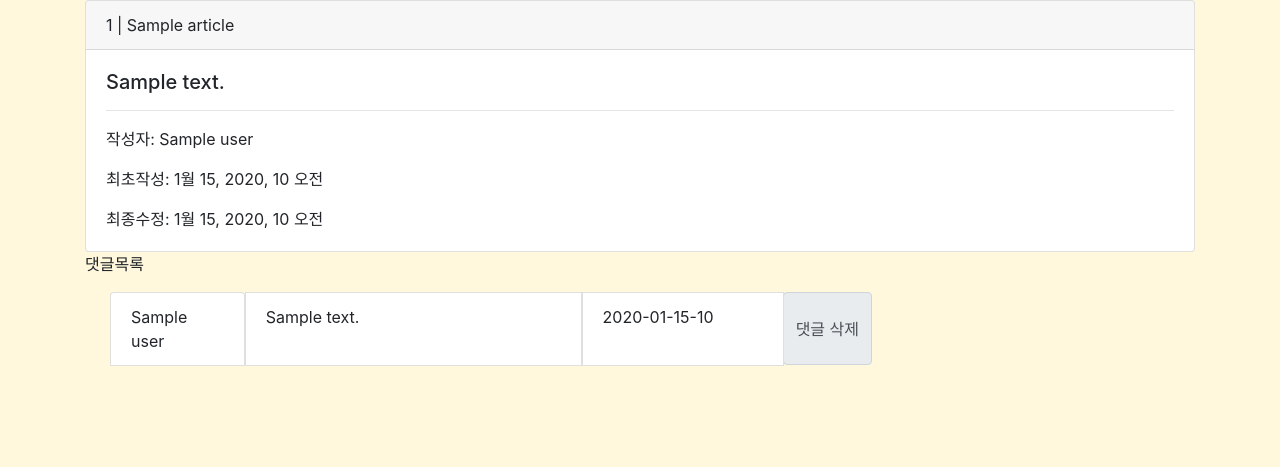
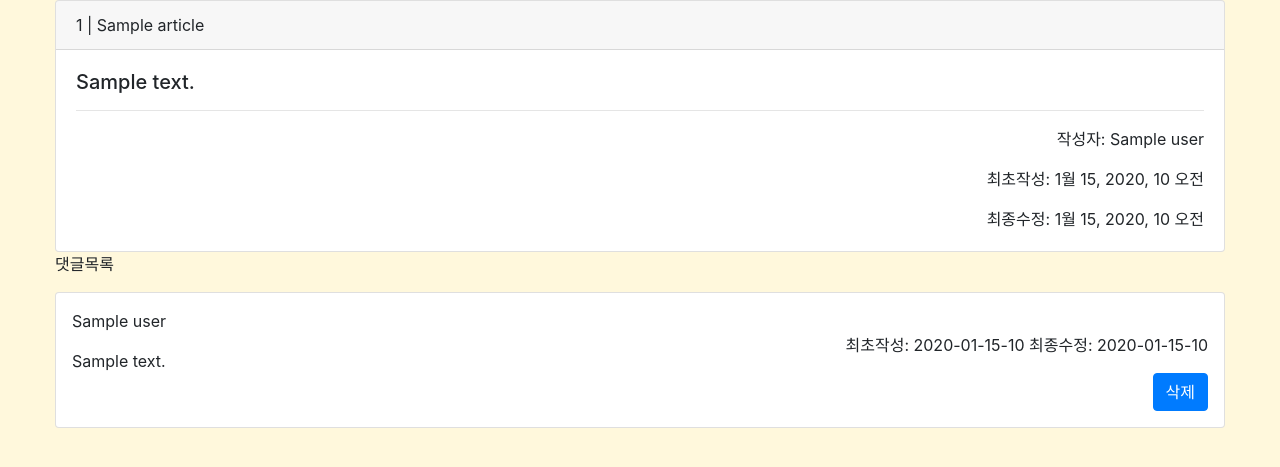
Before and after one commit to jaebee94/JoJoMovie, a Django app: template community/templates/community/article_detail.html in a window 1280 px wide. Shown: the part 56-523 px from the top of the page. Run offline with Django 3.2, Linux system fonts and the light colour scheme; the template is opened without the code that fills it: most values are stand-ins (such as "Sample title", 1, 10 or a date in 2020); some libraries are stand-ins or nearby versions.

Commit message:
댓글 ui 작업

```diff
--- a/community/templates/community/article_detail.html
+++ b/community/templates/community/article_detail.html
@@ -9,14 +9,16 @@
         <div class="card-body">
           <h5 class="card-title">{{ article.content }}</h5>
           <hr>
-          <p class="card-text">작성자: {{ article.user }}</p>
-          <p class="card-text">최초작성: {{ article.created_at }}</p>
-          <p class="card-text">최종수정: {{ article.updated_at }}</p>
+          <p class="card-text times">작성자: {{ article.user }}</p>
+          <p class="card-text times">최초작성: {{ article.created_at }}</p>
+          <p class="card-text times">최종수정: {{ article.updated_at }}</p>
           {% if user.is_authenticated %}
+          <div class="buttons">
             <a href="{% url 'community:update' article.pk %}" class="btn btn-primary">수정</a>
             <button type="button" class="btn btn-primary" data-toggle="modal" data-target="#article_delete">
                 삭제
-              </button>
+            </button>
+          </div>
           {% endif %}
         </div>
       </div>
@@ -32,11 +34,35 @@
           </div>
       </form>
       {% endif %}
+
     <p>댓글목록</p>
     {% for comment in article.comment_set.all %}
-    <form action="{% url 'community:comment_delete' article.pk comment.pk %}" method="POST">
-    {% csrf_token %}
-    <div class="input-group">
+    <div class="card">
+      <article class="comment m-3">
+        <header>
+          <span class="username">{{ comment.user }}</span>
+          <div class="flex">
+            <div class="float-right">
+              <span class="times">최초작성: {{ comment.created_at|date:"Y-m-d-f" }}</span>
+              <span class="times">최종수정: {{ comment.updated_at|date:"Y-m-d-f" }}</span>
+            </div>
+          </div>
+        </header>
+        <div class="comment_content">
+          {{ comment.content }}
+        </div>
+        <div class="buttons">
+          <form action="{% url 'community:comment_delete' article.pk comment.pk %}" method="POST">
+          {% csrf_token %}
+          <button class="btn btn-primary">삭제</button>
+          </form>
+          <!-- <a href="" class="btn btn-primary">수정</a> -->
+        </div>
+      </article>
+    </div>
+    {% endfor %}
+
+    <!-- <div class="input-group">
         <ul class="list-group-horizontal row">
             <li class="list-group-item col-2">{{ comment.user }}</li>
             <li class="list-group-item col-5">{{ comment.content }}</li>
@@ -45,8 +71,8 @@
             <button class="input-group-text">댓글 삭제</button>
         </div>
         </ul>
-    </div>
-    {% endfor %}
+    </div> -->
+
 </div>
 
 <div class="modal fade" id="article_delete" tabindex="-1" role="dialog" aria-labelledby="exampleModalLabel" aria-hidden="true">
@@ -76,12 +102,27 @@
 <style>
 .container {
     min-width: 960px;
+    max-width: 1200px;
 }
 .comment {
-    width: 720px;
+    min-width: 960px;
+    max-width: 1200px;
+    margin-top: 1rem;
 }
 .list-group-item {
     width: 240px;
 }
+.section {
+  box-sizing: border-box;
+}
+.buttons {
+  text-align: right;
+}
+.comment_content {
+  margin-top: 1rem;
+}
+.times {
+  text-align: right;
+}
 </style>
 {% endblock %}
```
